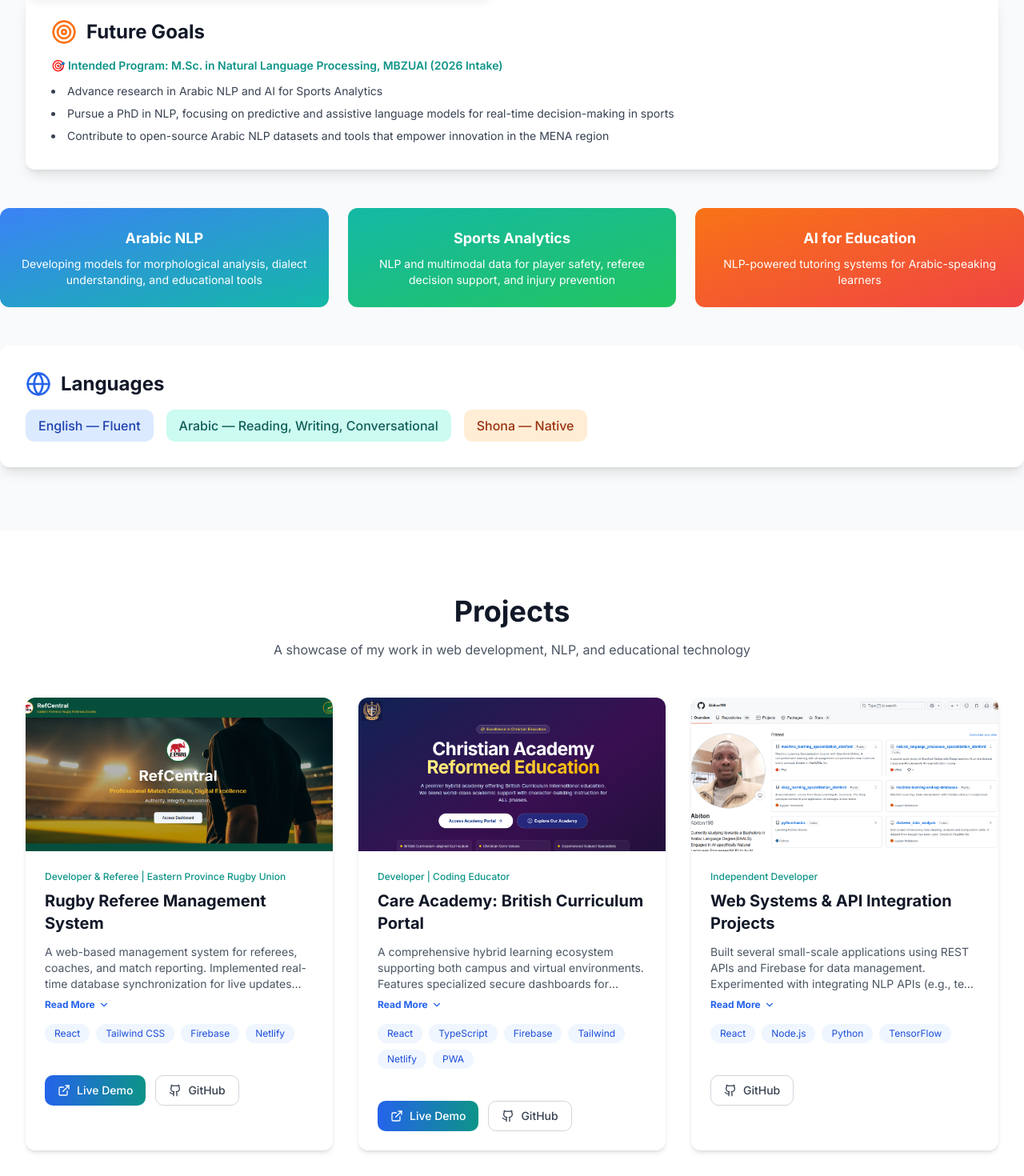
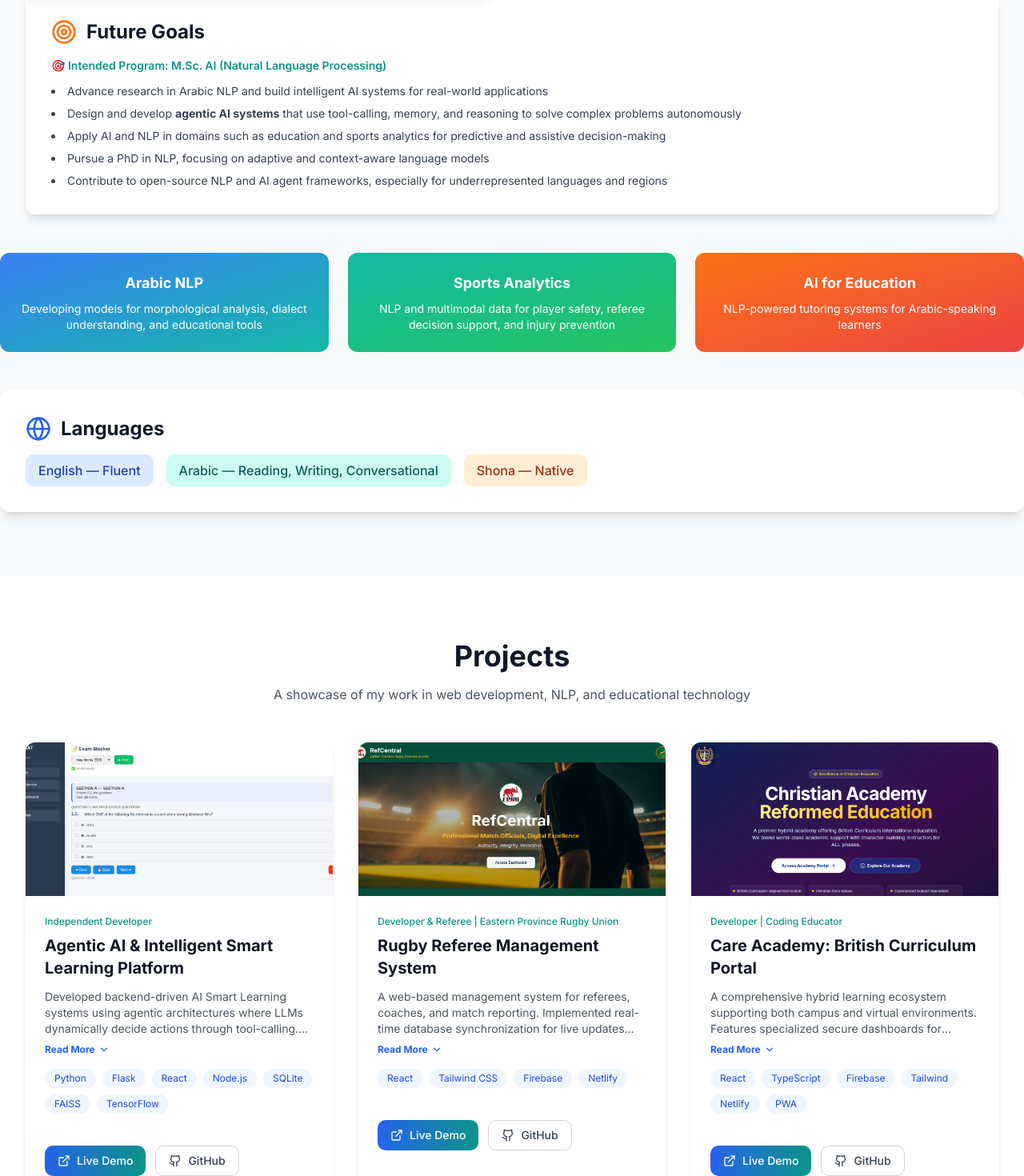
Before and after one commit to Abiton198/portifolio-abiton, a React (Vite) app: page / in a window 1280 px wide. Shown: the part 1240-2710 px from the top of the page at 80% size. Built offline with nearby package versions, Linux system fonts and the light colour scheme.

Commit message:
updated About details

```diff
--- a/src/components/About.tsx
+++ b/src/components/About.tsx
@@ -16,7 +16,7 @@ const About: React.FC = () => {
             <div className="space-y-4 text-gray-700">
               <div>
                 <h4 className="font-semibold text-lg">Bachelor of Arts in Arabic Language Studies</h4>
-                <p className="text-sm text-gray-600">International Open University, Gambia — Expected completion: Feb 2026</p>
+                <p className="text-sm text-gray-600">International Open University, Gambia </p>
               </div>
               <ul className="list-disc list-inside space-y-2 text-sm">
                 <li>Focus on Arabic morphology, syntax, semantics, and sociolinguistics</li>
@@ -47,11 +47,25 @@ const About: React.FC = () => {
     Future Goals
   </h3>
   <div className="space-y-3 text-gray-700 text-sm">
-              <p className="font-semibold text-teal-600">🎯 Intended Program: M.Sc. in Natural Language Processing, MBZUAI (2026 Intake)</p>
+    <p className="font-semibold text-teal-600">
+      🎯 Intended Program: M.Sc. AI (Natural Language Processing)
+    </p>
     <ul className="list-disc list-inside space-y-2">
-                <li>Advance research in Arabic NLP and AI for Sports Analytics</li>
-                <li>Pursue a PhD in NLP, focusing on predictive and assistive language models for real-time decision-making in sports</li>
-                <li>Contribute to open-source Arabic NLP datasets and tools that empower innovation in the MENA region</li>
+      <li>
+        Advance research in Arabic NLP and build intelligent AI systems for real-world applications
+      </li>
+      <li>
+        Design and develop <strong>agentic AI systems</strong> that use tool-calling, memory, and reasoning to solve complex problems autonomously
+      </li>
+      <li>
+        Apply AI and NLP in domains such as education and sports analytics for predictive and assistive decision-making
+      </li>
+      <li>
+        Pursue a PhD in NLP, focusing on adaptive and context-aware language models
+      </li>
+      <li>
+        Contribute to open-source NLP and AI agent frameworks, especially for underrepresented languages and regions
+      </li>
     </ul>
   </div>
 </div>
--- a/src/components/Hero.tsx
+++ b/src/components/Hero.tsx
@@ -20,7 +20,7 @@ const Hero: React.FC = () => {
           Aspiring NLP Researcher & Full Stack Developer
         </p>
         <p className="text-lg md:text-xl text-blue-100 max-w-3xl mx-auto mb-8">
-          Building technology that connects language, learning, and sports. Currently pursuing a BA in Arabic Language & Linguistics while developing advanced skills in Machine Learning and NLP.
+          Building technology that connects language, learning, and sports. Holder of a BA in Arabic Language & Linguistics dveloped advanced skills in Machine Learning and NLP over the past 4 years.
         </p>
 
         <div className="flex flex-wrap justify-center gap-4 mb-8">
--- a/src/data/projects.ts
+++ b/src/data/projects.ts
@@ -10,6 +10,16 @@ export interface Project {
 }
 
 export const projects: Project[] = [
+    {
+  id: "agentic-ai-systems",
+  title: "Agentic AI & Intelligent Smart Learning Platform",
+  description: "Developed backend-driven AI Smart Learning systems using agentic architectures where LLMs dynamically decide actions through tool-calling. Built exam study agents, NLP-powered applications, and API-integrated systems with persistent memory, RAG pipelines, and automated workflows. Focused on real-world use cases such as education, data analysis, and intelligent assistants.",
+  tech: ["Python", "Flask", "React", "Node.js", "SQLite", "FAISS", "TensorFlow"],
+  image: "/ai_exam.png",
+  liveLink: "https://abitonp.pythonanywhere.com/",
+  githubLink: "https://github.com/Abiton198/chatbot-backend-educat",
+  role: "Independent Developer"
+},
   {
     id: "rugby-referee",
     title: "Rugby Referee Management System",
@@ -38,5 +48,6 @@ export const projects: Project[] = [
     image: "/projects.png",
     githubLink: "https://github.com/Abiton198",
     role: "Independent Developer"
-  }
+  },
+
 ];
```
Also changed, not shown: public/ai_exam.png (added). Lines whose indentation alone changed are shown as unchanged.
